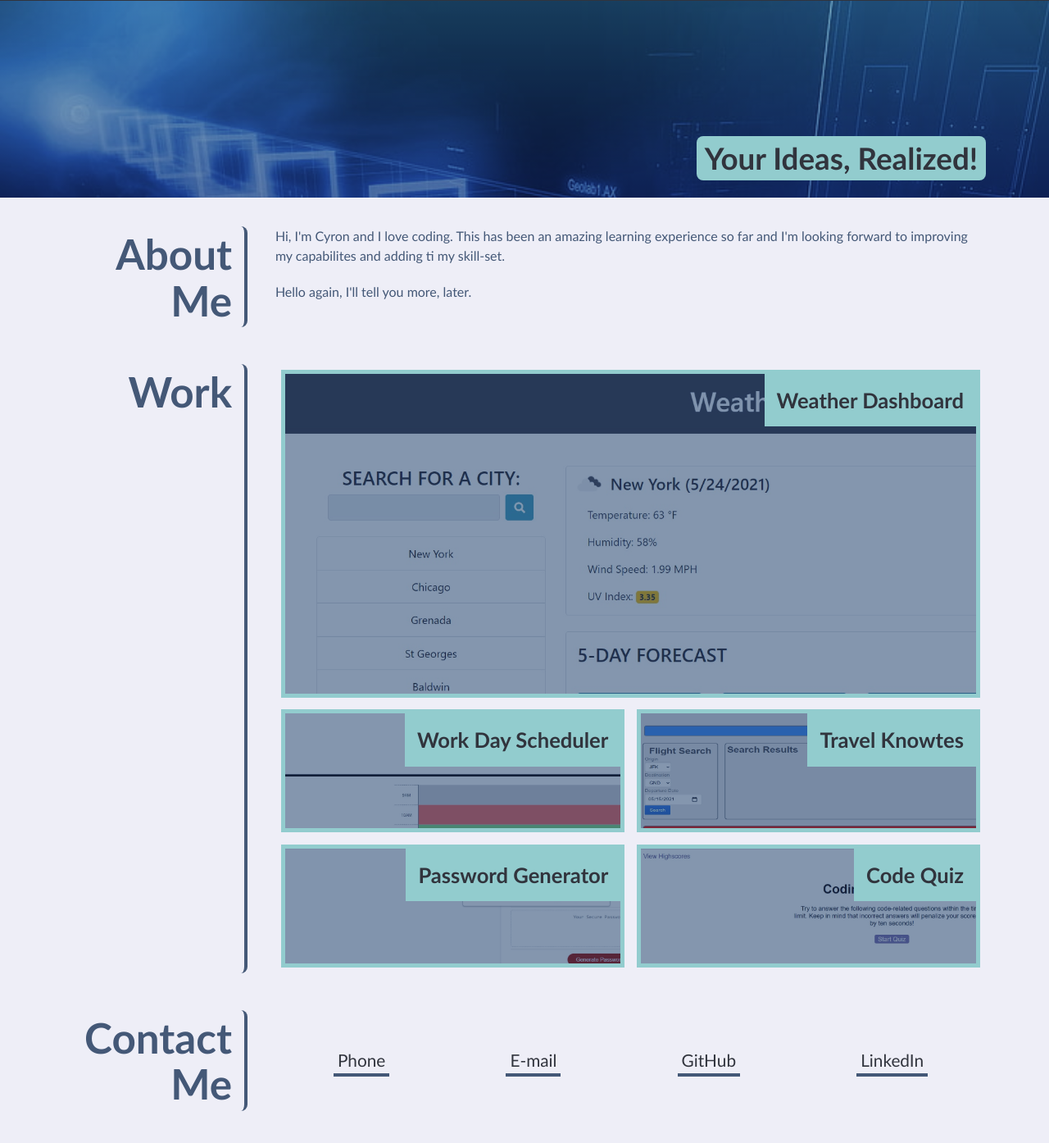
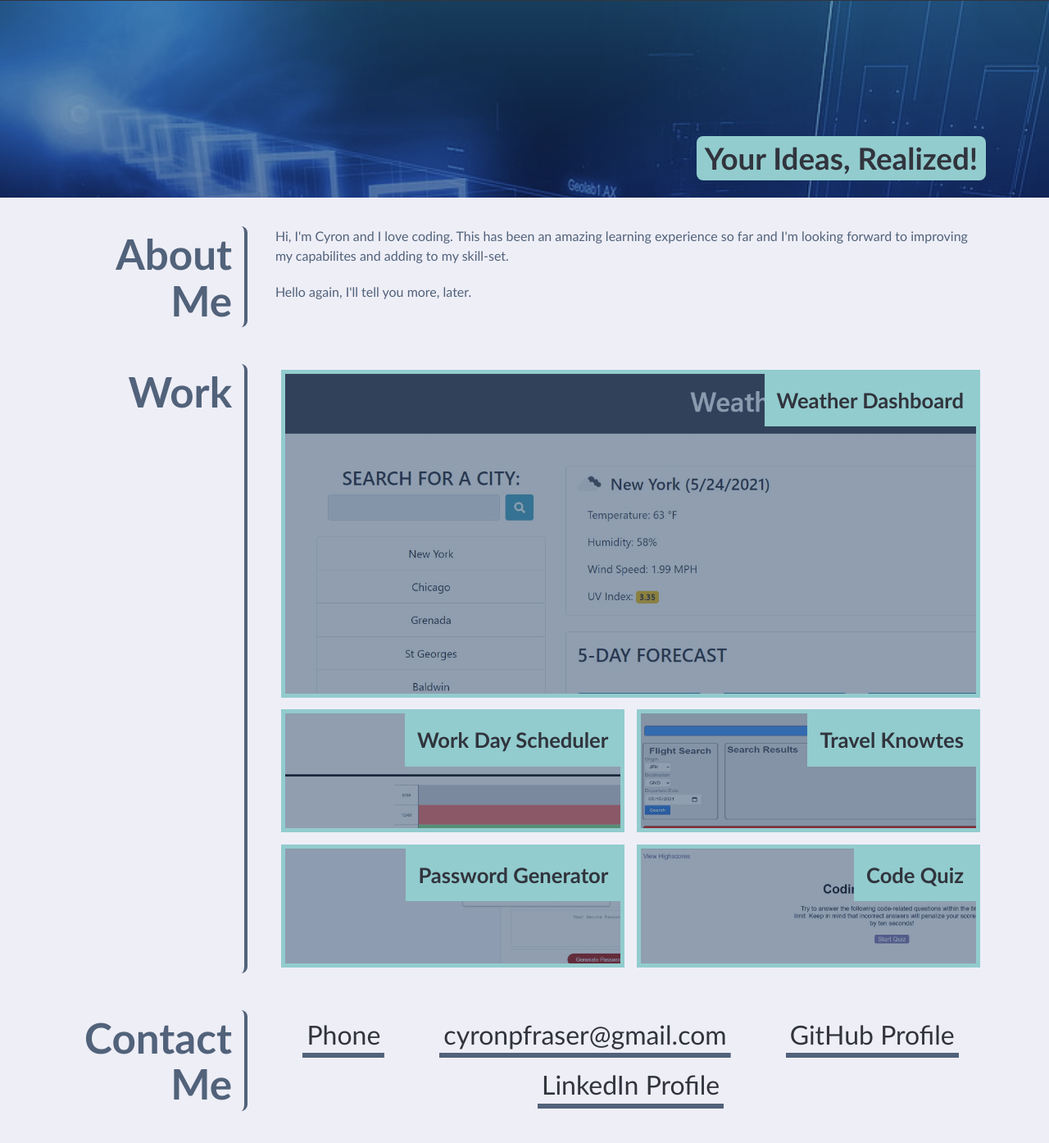
Before and after one commit to CyronF/Personal-Portfolio, a plain HTML site: page index.html in a window 1280 px wide. Shown: the part 106-1500 px from the top of the page at 82% size. Drawn offline with Linux system fonts and the light colour scheme.

Commit message:
edited about me typo

```diff
--- a/assets/css/style.css
+++ b/assets/css/style.css
@@ -5,8 +5,8 @@
   }
 
   :root {
-    --primary: rgba(68, 88, 119, 1);
-    --secondary: rgba(146, 204, 206, 1);
+    --primary: rgb(81, 98, 122);
+    --secondary: rgb(146, 204, 206);
     --tertiary: rgba(49, 52, 61, 1);
     --dark: rgba(28, 29, 33, 1);
     --light: rgba(238, 238, 247, 1);
@@ -150,6 +150,7 @@
 
   .page-section p {
     margin-bottom: 20px;
+    font-size: medium ;
   }
 
   .flex-container {
@@ -217,7 +218,7 @@
     color: var(--tertiary);
     padding: 5px;
     text-decoration: none;
-    font-size: 1.3rem;
+    font-size: 2rem;
     font-style: normal;
     background-image: linear-gradient(270deg, var(--primary) 0%, var(--primary) 100%);
     background-repeat: no-repeat;
@@ -238,7 +239,6 @@
   /* portfolio project images */
   .code-quiz {
     background-image: url("../images/code-quiz.jpg");
-
   }
 
   .work-day-scheduler {
--- a/index.html
+++ b/index.html
@@ -34,7 +34,7 @@
       <h2>About Me</h2>
       <div>
         <p>
-          Hi, I'm Cyron and I love coding. This has been an amazing learning experience so far and I'm looking forward to improving my capabilites and adding ti my skill-set.
+          Hi, I'm Cyron and I love coding. This has been an amazing learning experience so far and I'm looking forward to improving my capabilites and adding to my skill-set.
         </p>
         <p>
           Hello again, I'll tell you more, later.
@@ -86,9 +86,9 @@
       <div>
         <address>
           <a href="tel:+13479779907">Phone</a>
-          <a href="mailto:cyronpfraser@gmail.com">E-mail</a>
-          <a href="https://github.com/CyronF">GitHub</a>
-          <a href="https://www.linkedin.com/in/cyron-fraser-31989a69/">LinkedIn</a>
+          <a href="mailto:cyronpfraser@gmail.com">cyronpfraser@gmail.com</a>
+          <a href="https://github.com/CyronF">GitHub Profile</a>
+          <a href="https://www.linkedin.com/in/cyron-fraser-31989a69/">LinkedIn Profile</a>
         </address>
       </div>
     </section>
```
